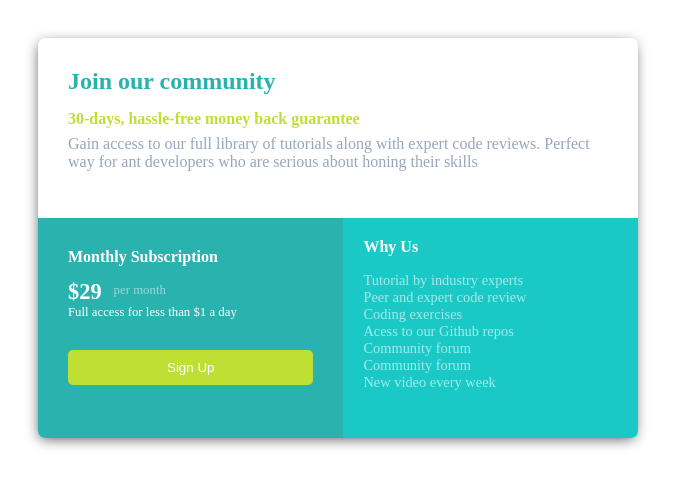
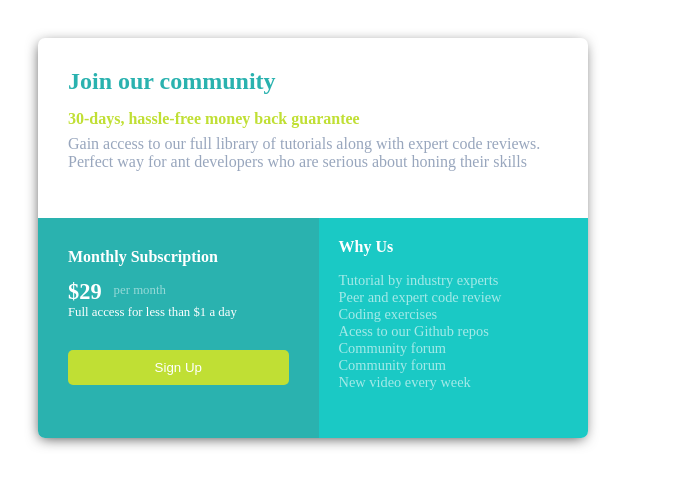
Before and after one commit to zebse/Frontend-code-challenge, a plain HTML site: page index.html in a window 1280 px wide. Shown: the whole page, without its empty margins (0-677 px from the left). Drawn offline with Linux system fonts and the light colour scheme.

Commit message:
style.css

```diff
--- a/style.css
+++ b/style.css
@@ -17,9 +17,10 @@ h2, h4, p{
 }
 
 .main{
-  box-shadow: -1px 3px 14px -3px RGBA(0,0,0,0.75);
+  box-shadow: -1px 3px 14px -3px rgba(0,0,0,0.75);
   border-radius: 7px;
   overflow: hidden;
+  align-items: center;
 }
 
 #top{
@@ -119,7 +120,7 @@ ul li{
 
 @media (min-width: 576px){
   .main{
-    width: 600px;
+    width: 550px;
     height: 400px;
   }
   #bottom{
@@ -128,7 +129,7 @@ ul li{
 
 }
 
-/*this CSS is a Desktop-first approach media query CSS
+/*this CSS is Desktop first approach media query CSS
 @media (max-width: 650px){
   #bottom{
     display: block;
```
